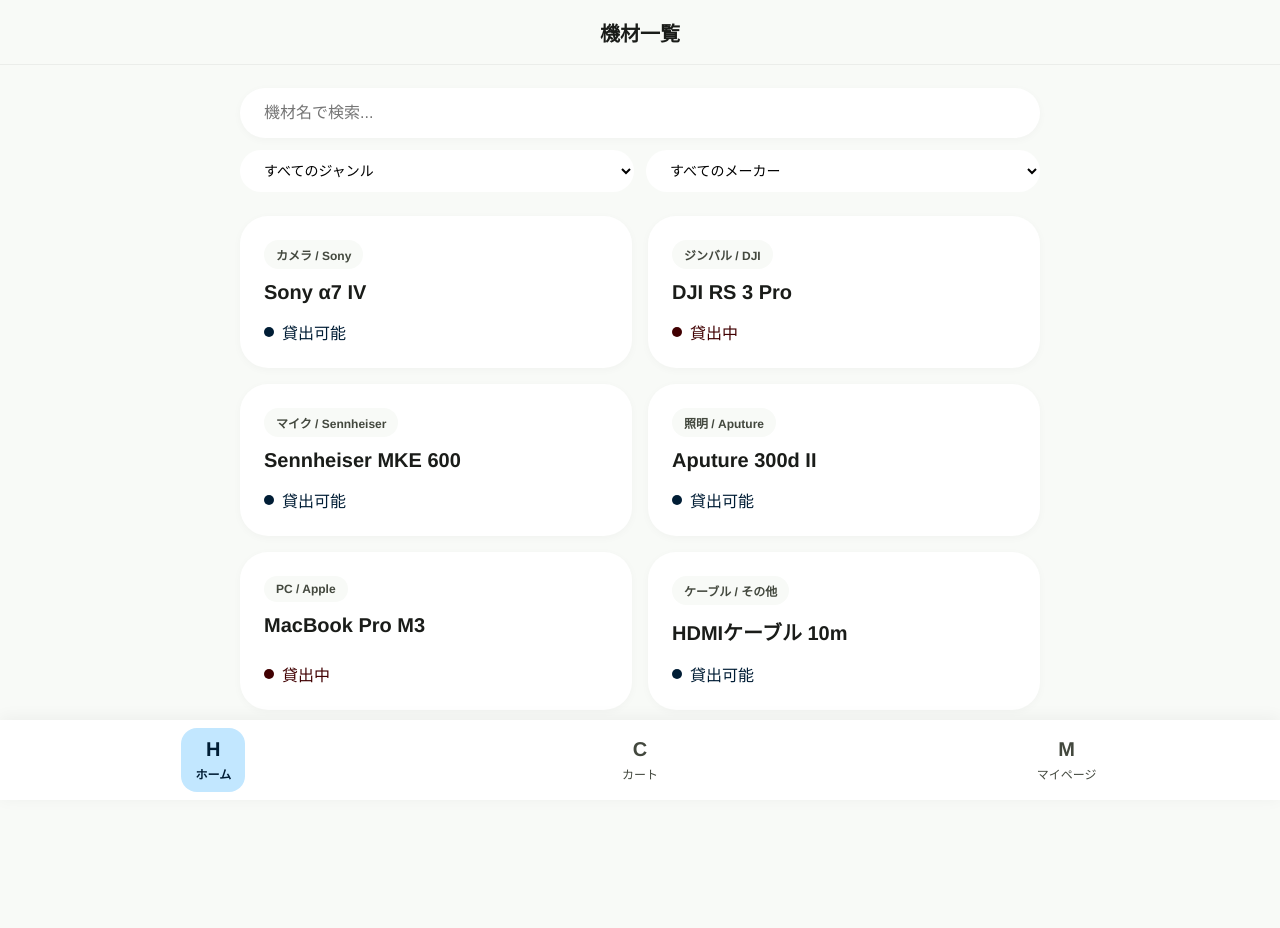
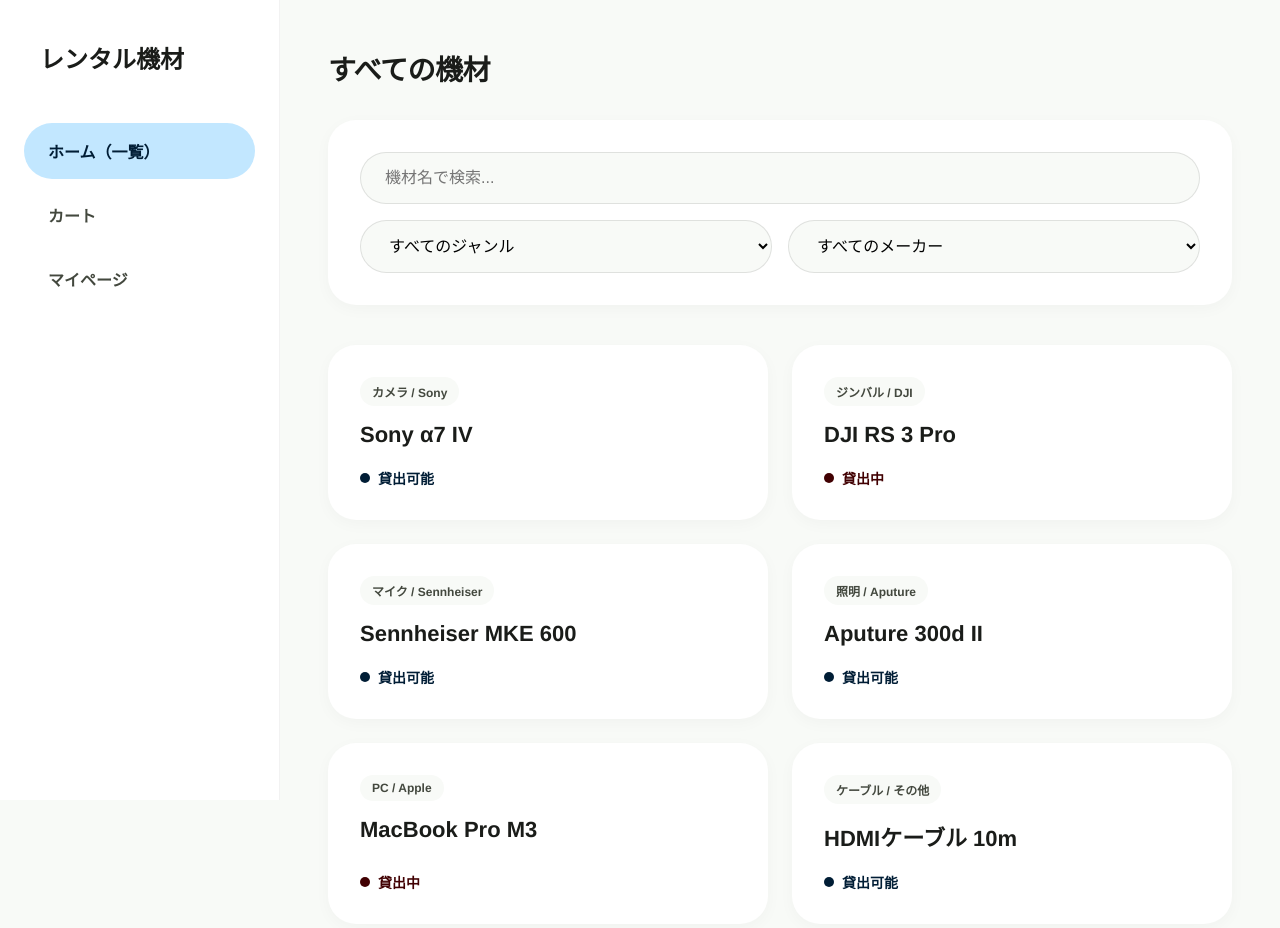
Before and after one commit to erdaosataillang/rent-urakata, a plain HTML site: page index.html in a window 1280 px wide. Before the commit the page ends 800 px from the top, so only its background shows below. Drawn offline with Linux system fonts and the light colour scheme.

Commit message:
Update index.html

```diff
--- a/index.html
+++ b/index.html
@@ -1,44 +1,26 @@
-
 <!DOCTYPE html>
 <html lang="ja">
 <head>
   <meta charset="UTF-8">
   <meta name="viewport" content="width=device-width, initial-scale=1.0">
   <title>レンタル機材一覧</title>
+  <link rel="stylesheet" href="common.css">
   <style>
-    :root {
-      --bg-color: #F8FAF7; --card-bg: #FFFFFF; --text-main: #1A1C19; --text-sub: #43483E;
-      --primary-container: #C2E7FF; --on-primary-container: #001D35;
-      --error-container: #FFDAD6; --on-error-container: #410002;
-      --nav-height: 80px; --header-height: 64px;
-    }
-    body { font-family: 'Helvetica Neue', Arial, sans-serif; background-color: var(--bg-color); color: var(--text-main); margin: 0; padding: var(--header-height) 20px var(--nav-height) 20px; max-width: 800px; margin-left: auto; margin-right: auto; }
-    header { position: fixed; top: 0; left: 0; width: 100%; height: var(--header-height); background-color: var(--bg-color); display: flex; align-items: center; justify-content: center; z-index: 100; box-shadow: 0 1px 0 rgba(0,0,0,0.05); }
-    header h1 { font-size: 20px; font-weight: 800; margin: 0; }
-    .bottom-nav { position: fixed; bottom: 0; left: 0; width: 100%; height: var(--nav-height); background-color: var(--card-bg); display: flex; justify-content: space-around; align-items: center; box-shadow: 0 -2px 16px rgba(0,0,0,0.05); z-index: 100; }
-    .nav-item { display: flex; flex-direction: column; align-items: center; justify-content: center; text-decoration: none; color: var(--text-sub); width: 64px; height: 64px; border-radius: 16px; }
-    .nav-item.active { background-color: var(--primary-container); color: var(--on-primary-container); font-weight: bold; }
-    .nav-label { font-size: 12px; margin-top: 4px; }
-    .search-container { margin-top: 24px; margin-bottom: 24px; }
-    .search-input { width: 100%; box-sizing: border-box; padding: 16px 24px; font-size: 16px; border: none; border-radius: 100px; background-color: var(--card-bg); outline: none; box-shadow: 0 2px 8px rgba(0,0,0,0.03); }
-    .search-filters { display: flex; gap: 12px; margin-top: 12px; }
-    .search-select { flex: 1; padding: 12px 20px; font-size: 14px; border: none; border-radius: 100px; background-color: var(--card-bg); outline: none; }
-    .grid-list { display: grid; grid-template-columns: repeat(auto-fill, minmax(280px, 1fr)); gap: 16px; }
-    .item-card { background-color: var(--card-bg); border-radius: 28px; padding: 24px; display: flex; flex-direction: column; justify-content: space-between; box-shadow: 0 2px 8px rgba(0,0,0,0.03); text-decoration: none; color: inherit; transition: transform 0.2s; }
-    .item-card:hover { transform: translateY(-2px); }
-    .item-category { display: inline-block; background-color: var(--bg-color); color: var(--text-sub); padding: 6px 12px; border-radius: 100px; font-size: 12px; font-weight: bold; margin-bottom: 12px; }
-    .item-name { font-size: 20px; font-weight: bold; margin: 0 0 8px 0; }
-    .status-container { display: flex; align-items: center; gap: 8px; margin-top: 8px; }
-    .status-dot { width: 10px; height: 10px; border-radius: 50%; }
-    .status-available .status-text { color: var(--on-primary-container); }
-    .status-available .status-dot { background-color: var(--on-primary-container); }
-    .status-rented .status-text { color: var(--on-error-container); }
-    .status-rented .status-dot { background-color: var(--on-error-container); }
-    .empty-message { text-align: center; padding: 40px 0; color: var(--text-sub); font-weight: bold; grid-column: 1/-1; }
+    /* 一覧ページ固有のスタイル */
+    .search-container { background: var(--card-bg); padding: 32px; border-radius: 28px; margin-bottom: 40px; box-shadow: 0 4px 16px rgba(0,0,0,0.03); }
+    .search-input { width: 100%; box-sizing: border-box; padding: 16px 24px; font-size: 16px; border: 1px solid rgba(0,0,0,0.1); border-radius: 100px; background-color: var(--bg-color); outline: none; margin-bottom: 16px; transition: border-color 0.3s; }
+    .search-input:focus { border-color: var(--text-sub); }
+    .search-filters { display: flex; gap: 16px; }
+    .search-select { flex: 1; padding: 16px 24px; font-size: 16px; border: 1px solid rgba(0,0,0,0.1); border-radius: 100px; background-color: var(--bg-color); outline: none; cursor: pointer; }
   </style>
 </head>
 <body>
-  <header><h1>機材一覧</h1></header>
+
+  <!-- サイドバーがここに挿入されます -->
+  <div id="sidebar-container"></div>
+
+  <main class="main-content">
+    <h2>すべての機材</h2>
 
     <div class="search-container">
       <input type="text" id="search-input" class="search-input" placeholder="機材名で検索...">
@@ -49,28 +31,12 @@
     </div>
 
     <div id="index-items-list" class="grid-list"></div>
+  </main>
 
-  <nav class="bottom-nav">
-    <a href="index.html" class="nav-item active"><div style="font-size:20px; font-weight:bold;">H</div><span class="nav-label">ホーム</span></a>
-    <a href="cart.html" class="nav-item"><div style="font-size:20px; font-weight:bold;">C</div><span class="nav-label">カート</span></a>
-    <a href="mypage.html" class="nav-item"><div style="font-size:20px; font-weight:bold;">M</div><span class="nav-label">マイページ</span></a>
-  </nav>
-
+  <script src="common.js"></script>
   <script>
-    // 状態の初期化
-    function initState() {
-      const defaultData = [
-        { id: "item1", name: "Sony α7 IV", category: "カメラ", maker: "Sony", status: "available", desc: "高画質なフルサイズミラーレスカメラ。動画撮影にも最適です。" },
-        { id: "item2", name: "DJI RS 3 Pro", category: "ジンバル", maker: "DJI", status: "rented", desc: "プロフェッショナル向けのジンバルスタビライザー。" },
-        { id: "item3", name: "Sennheiser MKE 600", category: "マイク", maker: "Sennheiser", status: "available", desc: "クリアな音質で録音できるショットガンマイク。" },
-        { id: "item4", name: "Aputure 300d II", category: "照明", maker: "Aputure", status: "available", desc: "強力で自然な光を作り出すLEDビデオライト。" },
-        { id: "item5", name: "MacBook Pro M3", category: "PC", maker: "Apple", status: "rented", desc: "動画編集もサクサクこなせる高性能ノートPC。" },
-        { id: "item6", name: "HDMIケーブル 10m", category: "ケーブル", maker: "その他", status: "available", desc: "長距離伝送可能なHDMIケーブルです。" }
-      ];
-      if (!localStorage.getItem('equipmentData')) localStorage.setItem('equipmentData', JSON.stringify(defaultData));
-      if (!localStorage.getItem('cartItemIds')) localStorage.setItem('cartItemIds', JSON.stringify([]));
-      if (!localStorage.getItem('rentedItemIds')) localStorage.setItem('rentedItemIds', JSON.stringify([]));
-    }
+    initCommonState();
+    loadSidebar('index');
 
     const searchInput = document.getElementById('search-input');
     const categorySelect = document.getElementById('category-select');
@@ -107,7 +73,7 @@
       filtered.forEach(item => {
         const isAvailable = item.status === "available";
         const a = document.createElement('a');
-        a.href = `fixture.html?ID=${item.id}`; // 詳細ページへIDを渡す
+        a.href = `fixture.html?ID=${item.id}`;
         a.className = `item-card status-${item.status}`;
         a.innerHTML = `
           <div>
@@ -123,7 +89,6 @@
       });
     }
 
-    initState();
     initFilters(JSON.parse(localStorage.getItem('equipmentData')));
     renderIndex();
   </script>
```
Lines whose indentation alone changed are shown as unchanged.
